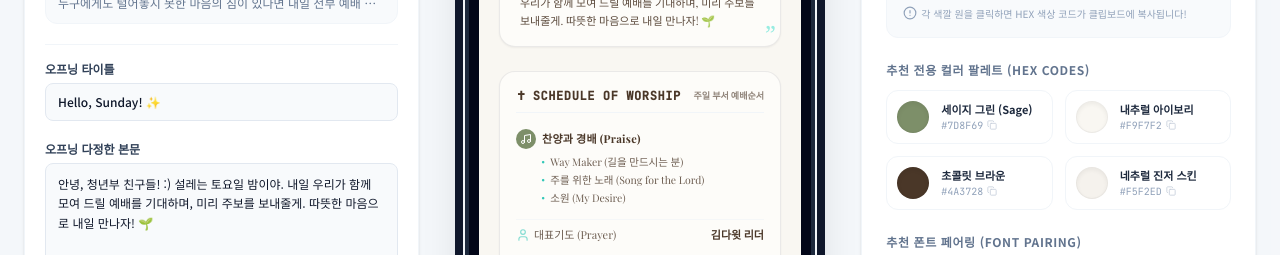
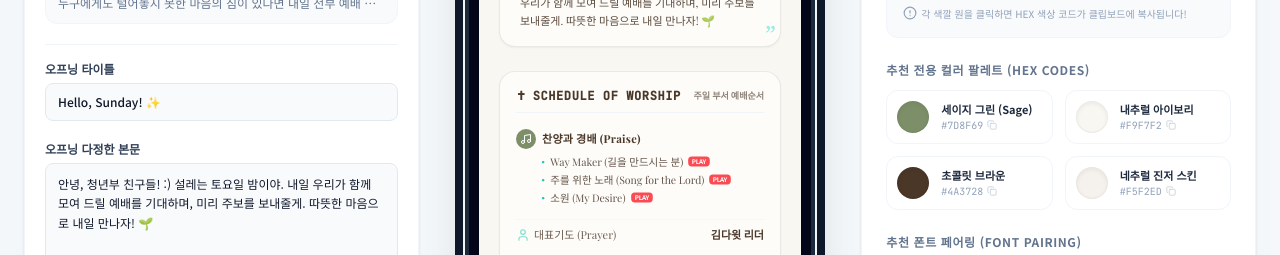
Before and after one commit to aqkrwlghks-ai/weekly, a React (Vite) app: page / in a window 1280 px wide. Shown: the part 857-1112 px from the top of the page. Built offline with nearby package versions, Linux system fonts and the light colour scheme; a web font is replaced by a local one.

Commit message:
feat: make praise songs clickable links to YouTube in card view

```diff
--- a/src/components/MobilePreview.tsx
+++ b/src/components/MobilePreview.tsx
@@ -272,12 +272,24 @@ ${checklistsText}
                         <span className="font-bold text-[11px] tracking-wide">찬양과 경배 (Praise)</span>
                       </div>
                       <ul className="pl-6 space-y-1">
-                        {praiseList.map((song, i) => (
-                          <li key={i} className="text-[10.5px] opacity-80 flex items-start gap-1">
-                            <span className="text-teal-500 font-mono">•</span>
-                            <span className="break-all">{song}</span>
-                          </li>
-                        ))}
+                        {praiseList.map((song, i) => {
+                          const youtubeUrl = `https://www.youtube.com/results?search_query=${encodeURIComponent(song + " 찬양")}`;
+                          return (
+                            <li key={i} className="text-[10.5px] opacity-85 flex items-start gap-1">
+                              <span className="text-teal-500 font-mono select-none">•</span>
+                              <a
+                                href={youtubeUrl}
+                                target="_blank"
+                                rel="noopener noreferrer"
+                                className="break-all hover:text-red-500 hover:underline transition-all cursor-pointer flex items-center gap-1 text-inherit no-underline"
+                                title="유튜브로 찬양 검색해서 듣기"
+                              >
+                                <span>{song}</span>
+                                <span className="text-[7px] bg-red-500 text-white px-1 py-0.5 rounded font-sans font-extrabold tracking-tighter scale-90 inline-block leading-none">PLAY</span>
+                              </a>
+                            </li>
+                          );
+                        })}
                       </ul>
                     </div>
 
```
